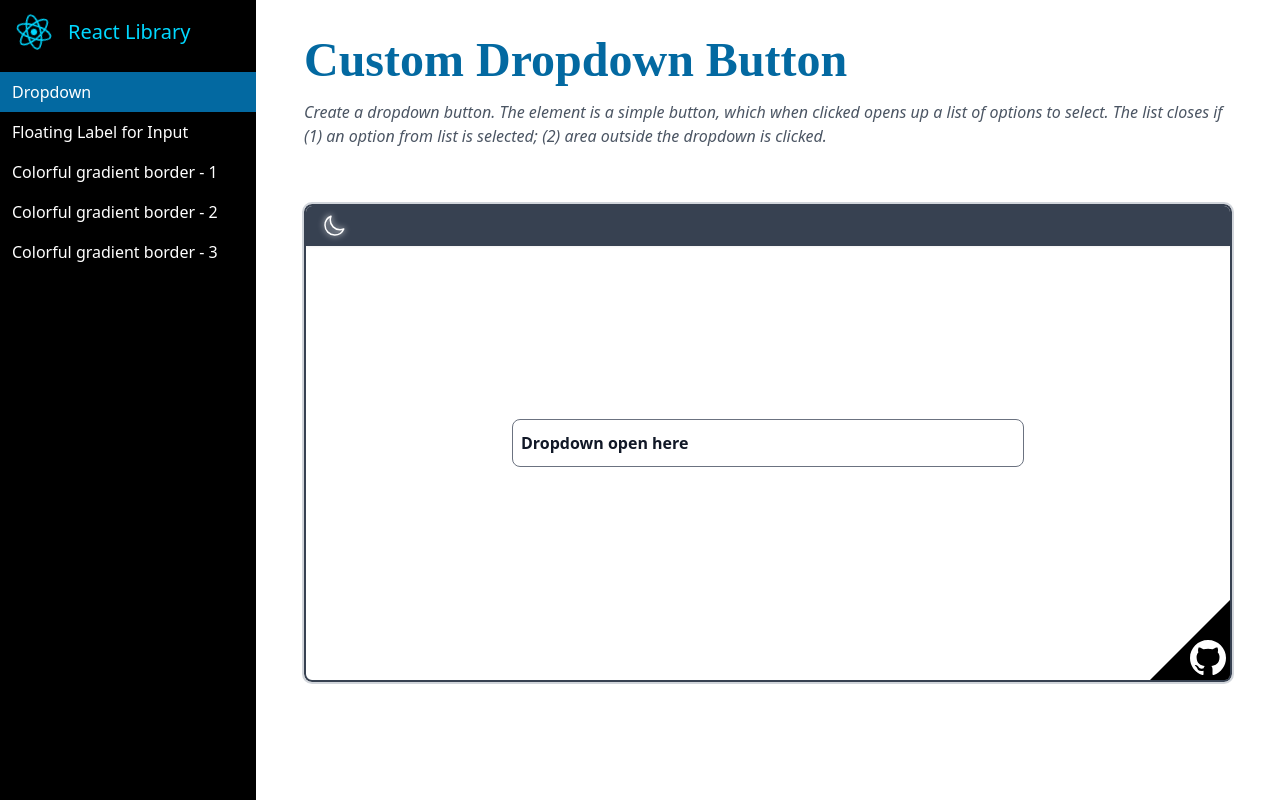
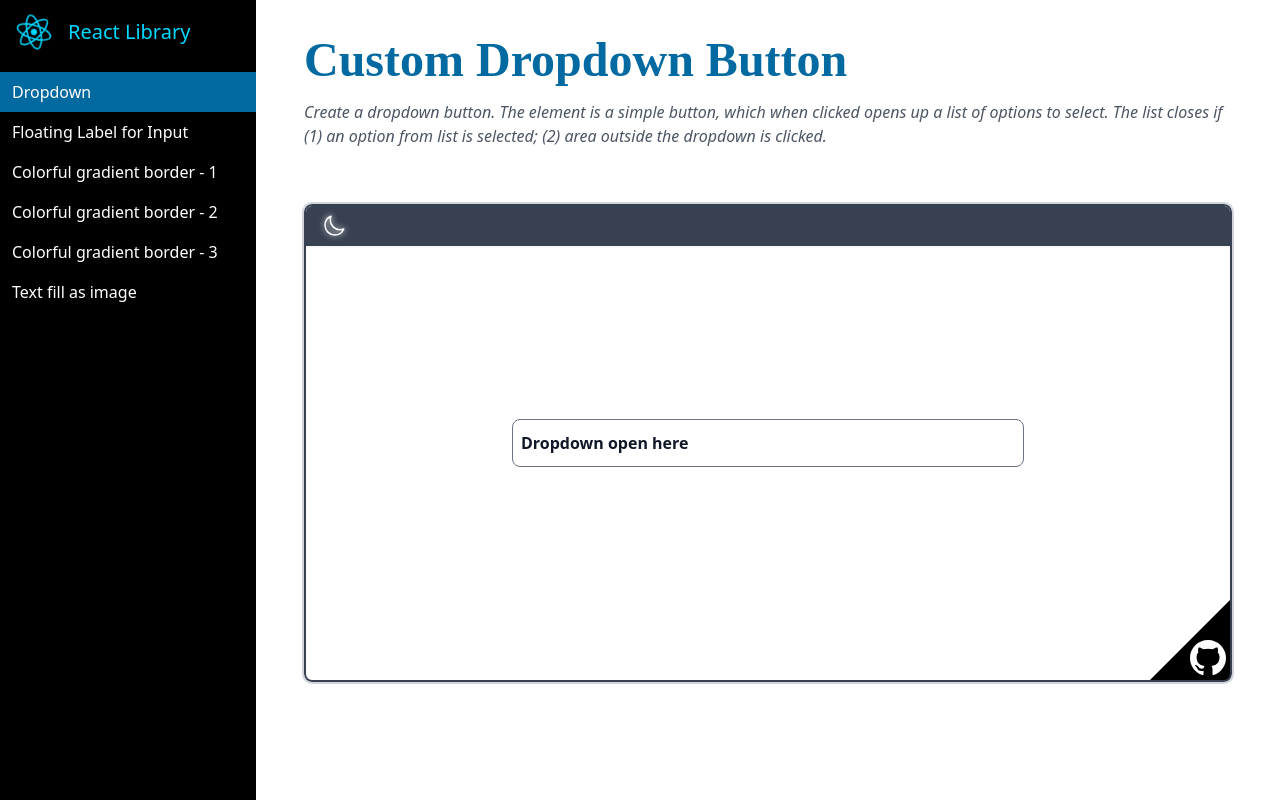
Before and after one commit to AkritiGhosh/ReactLibrary, a React (Vite) app: page /#/dropdown in a window 1280 px wide. Built offline with nearby package versions, Linux system fonts and the light colour scheme; a web font is replaced by a local one.

Commit message:
text mask

```diff
--- a/src/data/data.jsx
+++ b/src/data/data.jsx
@@ -4,6 +4,7 @@ import FLIDemo from "../topics/floating_label_input/Demo";
 import GradientBorder1 from "../topics/buttons/colorful_border/GradientBorder1";
 import GradientBorder2 from "../topics/buttons/colorful_border/GradientBorder2";
 import GradientBorder3 from "../topics/buttons/colorful_border/GradientBorder3";
+import TextWithImageBg from "../topics/textBgImage/Demo";
 
 const data = [
   {
@@ -51,6 +52,15 @@ const data = [
     collection: false,
     demoTab: <GradientBorder3 />,
   },
+  {
+    name: "Text fill as image",
+    heading: "Text having image for color",
+    subheading:
+      "Applying gradient shaded borders - Method 3 : Using a parent div surrounding the button",
+    id: "text_image_color",
+    collection: false,
+    demoTab: <TextWithImageBg />,
+  },
   // {
   //   name: "Borders and gradients",
   //   heading: "CSS effects using borders and gradients",
--- /dev/null
+++ b/src/topics/textBgImage/Demo.jsx
@@ -0,0 +1,10 @@
+import React from 'react'
+import './style.css'
+
+const TextWithImageBg = () => {
+  return (
+        <div id='textImgBg' className='text-9xl font-black leading-loose uppercase'>Galaxy</div>
+  )
+}
+
+export default TextWithImageBg
--- /dev/null
+++ b/src/topics/textBgImage/style.css
@@ -0,0 +1,7 @@
+#textImgBg{
+    background-image: url('../../../public/galaxy-background.jpg');
+    -webkit-text-fill-color: transparent;
+    -webkit-background-clip: text;
+    background-size: 200%;
+    background-position: center;
+}
```
Also changed, not shown: public/galaxy-background.jpg (added).
